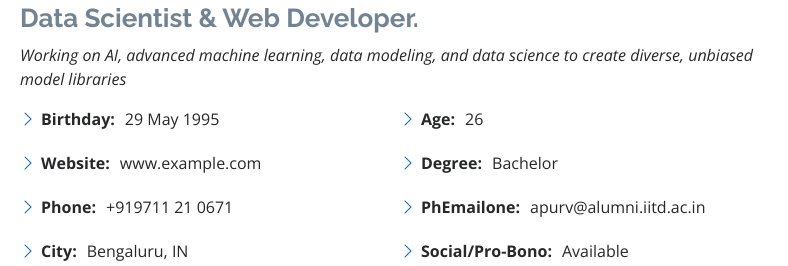
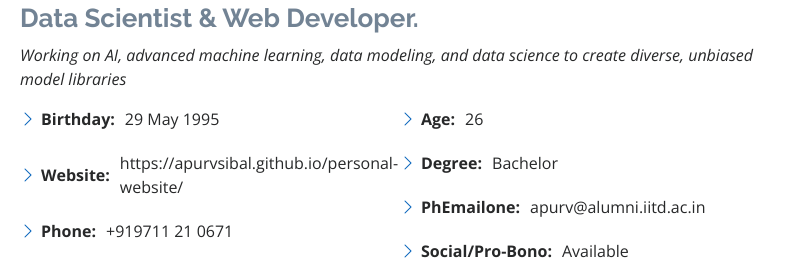
Before and after one commit to apurvsibal/personal-website, a plain HTML site: page index.html in a window 1280 px wide. Shown: the part 1013-1279 px from the top of the page, 492-1280 px from the left. Drawn offline with nearby package versions, Linux system fonts and the light colour scheme.

Commit message:
Adding personal website URL

```diff
--- a/index.html
+++ b/index.html
@@ -89,7 +89,7 @@
               <div class="col-lg-6">
                 <ul>
                   <li><i class="bi bi-chevron-right"></i> <strong>Birthday:</strong> <span>29 May 1995</span></li>
-                  <li><i class="bi bi-chevron-right"></i> <strong>Website:</strong> <span>www.example.com</span></li>
+                  <li><i class="bi bi-chevron-right"></i> <strong>Website:</strong> <span>https://apurvsibal.github.io/personal-website/</span></li>
                   <li><i class="bi bi-chevron-right"></i> <strong>Phone:</strong> <span>+919711 21 0671</span></li>
                   <li><i class="bi bi-chevron-right"></i> <strong>City:</strong> <span>Bengaluru, IN</span></li>
                 </ul>
```
